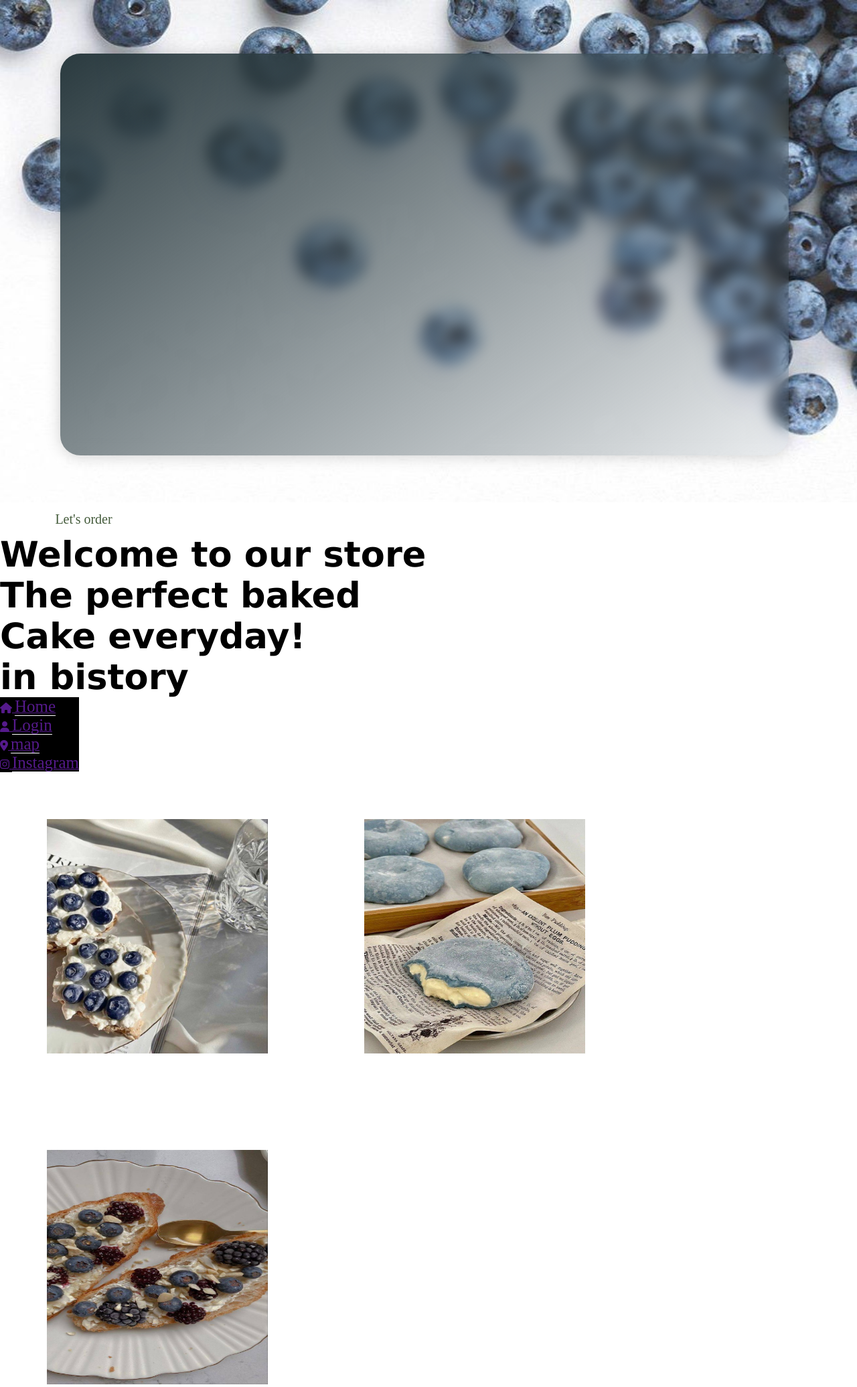
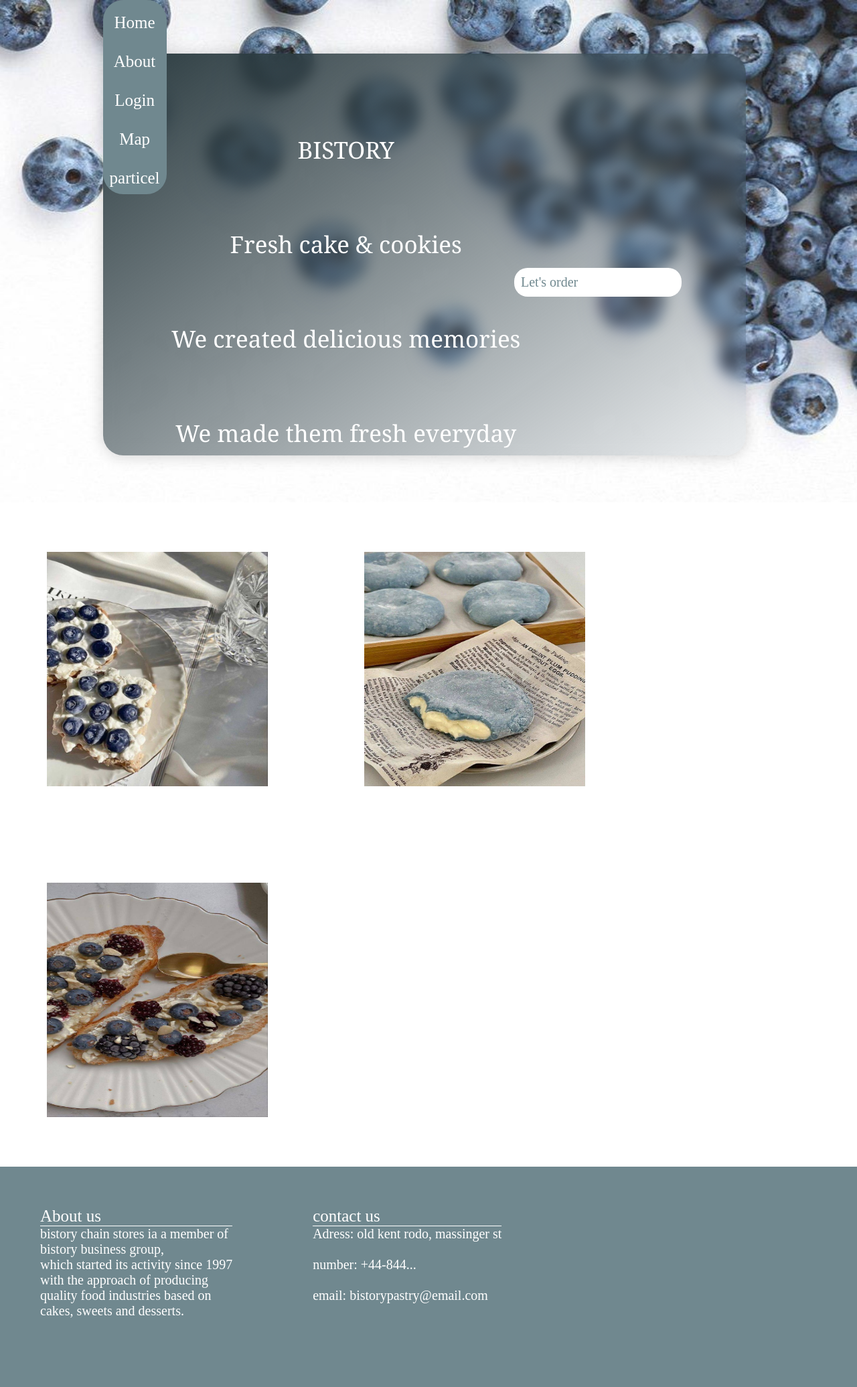
Before and after one commit to V1p3er/bistory, a Django app: page / in a window 1280 px wide. Shown: the top 2071 px of the page at 67% size. Run offline with Django 4.2, Linux system fonts and the light colour scheme; some libraries are stand-ins or nearby versions.

Commit message:
home page design done

```diff
--- a/main_home/static/home/styles/main.css
+++ b/main_home/static/home/styles/main.css
@@ -14,7 +14,13 @@
 }
 .card-cont{
     font-size: 35px;
-    font-family: 'Lucida Sans', 'Lucida Sans Regular', 'Lucida Grande', 'Lucida Sans Unicode', Geneva, Verdana, sans-serif;
+    font-family: Georgia, 'Times New Roman', Times, serif;
+    position: absolute;
+    top: 25%;
+    left: 20%;
+    z-index: 9999;
+    text-align: center;
+    color: #fff;
 }
 .content{
     font-family: 'Lucida Sans', 'Lucida Sans Regular', 'Lucida Grande', 'Lucida Sans Unicode', Geneva, Verdana, sans-serif;
@@ -23,12 +29,12 @@
 }
 .card{
     height: 600px;
-    width: 85%;
+    width: 75%;
     position: absolute;
     top: 10%;
-    left: 7%;
+    left: 12%;
     margin-bottom: 100px;
-    background: rgb(68, 91, 59);
+    background: rgb(42, 58, 63);
     background: linear-gradient(145deg, rgb(42, 58, 63) 0%, rgba(82, 107, 126, 0.1) 100% );
     border-radius: 30px;
     backdrop-filter: blur(10px);
@@ -49,12 +55,6 @@
     position: relative;
     z-index: 1;
 }
-.text{
-    color: black;
-    font-family: 'Trebuchet MS', 'Lucida Sans Unicode', 'Lucida Grande', 'Lucida Sans', Arial, sans-serif;
-    font-size: 40px;
-    display: inline-block;
-}
 .pop img{
     margin-top: 100px;
     height: 350px;
@@ -67,21 +67,25 @@
 
 /***menu botton***/
 .menu-butt{
+    position: absolute;
+    top: 50%;
+    left: 60%;
     width: 250px;
     font-size: 20px;
+    display: flex;
     flex-wrap: wrap;
     padding: 10px;
-    text-align: center;
     border-radius: 20px;
     background: #fff;
     z-index: 99999;
 }
 .menu-butt li{
     list-style: none;
+    text-align: center;
 }
 .menu-butt li a{
     text-decoration: none;
-    color: rgb(68, 91, 59);
+    color: rgb(112, 136, 143);
 }
 .menu-butt li:hover{
     cursor: pointer;
@@ -91,17 +95,36 @@
 
 
 /***menu-nav bar***/
-.container{
-    flex-wrap: wrap;
+.nav{
+    display: inline-block;
+    position: absolute;
+    top: 0%;
+    left: 12%;
+    background: rgb(112, 136, 143);
+    z-index: 9999999;
+    border-radius: 30px;
+    text-align: center;
 }
-.nav{
-    background: #000;
+.nav li{
+    list-style: none;
+}
+.nav li a {
     display: inline-block;
+    margin-top: 10px;
+    padding: 10px;
+    color: #fff;
+    text-decoration: none;
+    font-size: 25px;
+}
+.nav li a:hover{
+    background: #fff;
+    color: rgb(112, 136, 143);
+    border-radius: 30px;
 }
 
 /***footer***/
 footer{
-    background: rgb(42, 58, 63);
+    background: rgb(112, 136, 143);
     display: flex;
     flex-wrap: wrap;
     color: #fff;
--- a/main_home/templates/home/index.html
+++ b/main_home/templates/home/index.html
@@ -22,39 +22,21 @@
             <div id="cardwarp">
                 <div class="card"></div>
                 <div class="card-cont">
-                    <h1 class="content"> Welcome to our store <br> The perfect baked <br> Cake everyday! <br> in bistory </h1>
+                    BISTORY
+                    <br><br><br> Fresh cake & cookies
+                    <br><br><br> We created delicious memories
+                    <br><br><br> We made them fresh everyday
                 </div>
             </div>
         </nav>
-        <div class="container">
-            <div class="nav">
-                <ul>
-                    <li>
-                        <a href="">
-                            <span class="icon"> <i class="fa-solid fa-home"></i></span>
-                            <span class="title"> Home </span>
-                        </a>
-                    </li>
-                    <li>
-                        <a href="">
-                            <span class="icon"> <i class="fa-solid fa-user"></i></span>
-                            <span class="title"> Login </span>
-                        </a>
-                    </li>
-                    <li>
-                        <a href="">
-                            <span class="icon"> <i class="fa fa-map-marker"></i></span>
-                            <span class="title"> map  </span>
-                        </a>
-                    </li>
-                    <li>
-                        <a href="">
-                            <span class="icon"> <i class="fa fa-instagram"></i></span>
-                            <span class="title"> Instagram </span>
-                        </a>
-                    </li>
-                </ul>
-            </div>
+        <div class="nav">
+            <ul>
+                <li> <a href=""> Home</a> </li>
+                <li> <a href=""> About </a> </li>
+                <li> <a href=""> Login </a> </li>
+                <li> <a href=""> Map </a> </li>
+                <li> <a href=""> particel </a> </li>
+            </ul>
         </div>
         <div class="pop">
             <img src="{% static 'home/img/IMG_20230401_125139_963.jpg' %}">
```
